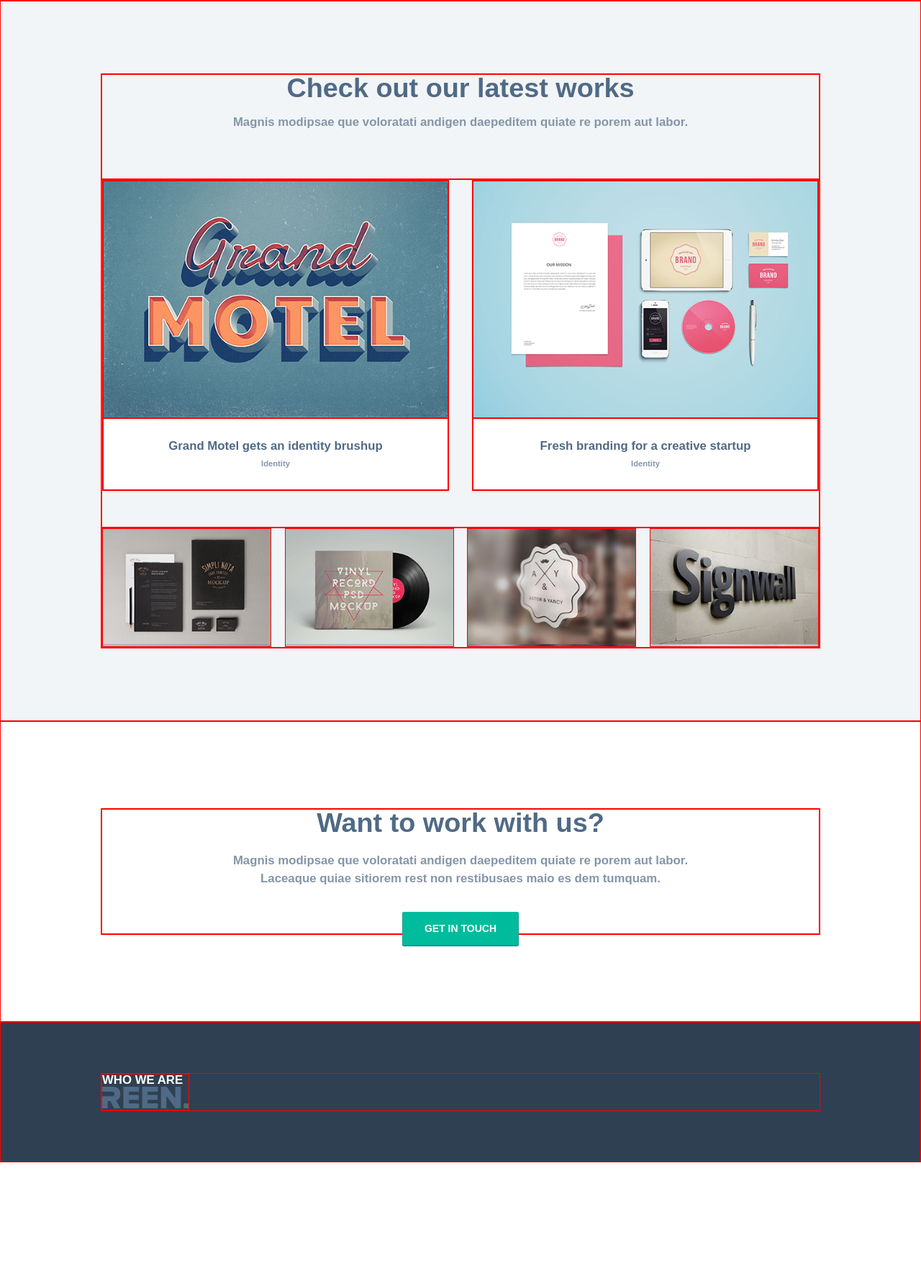
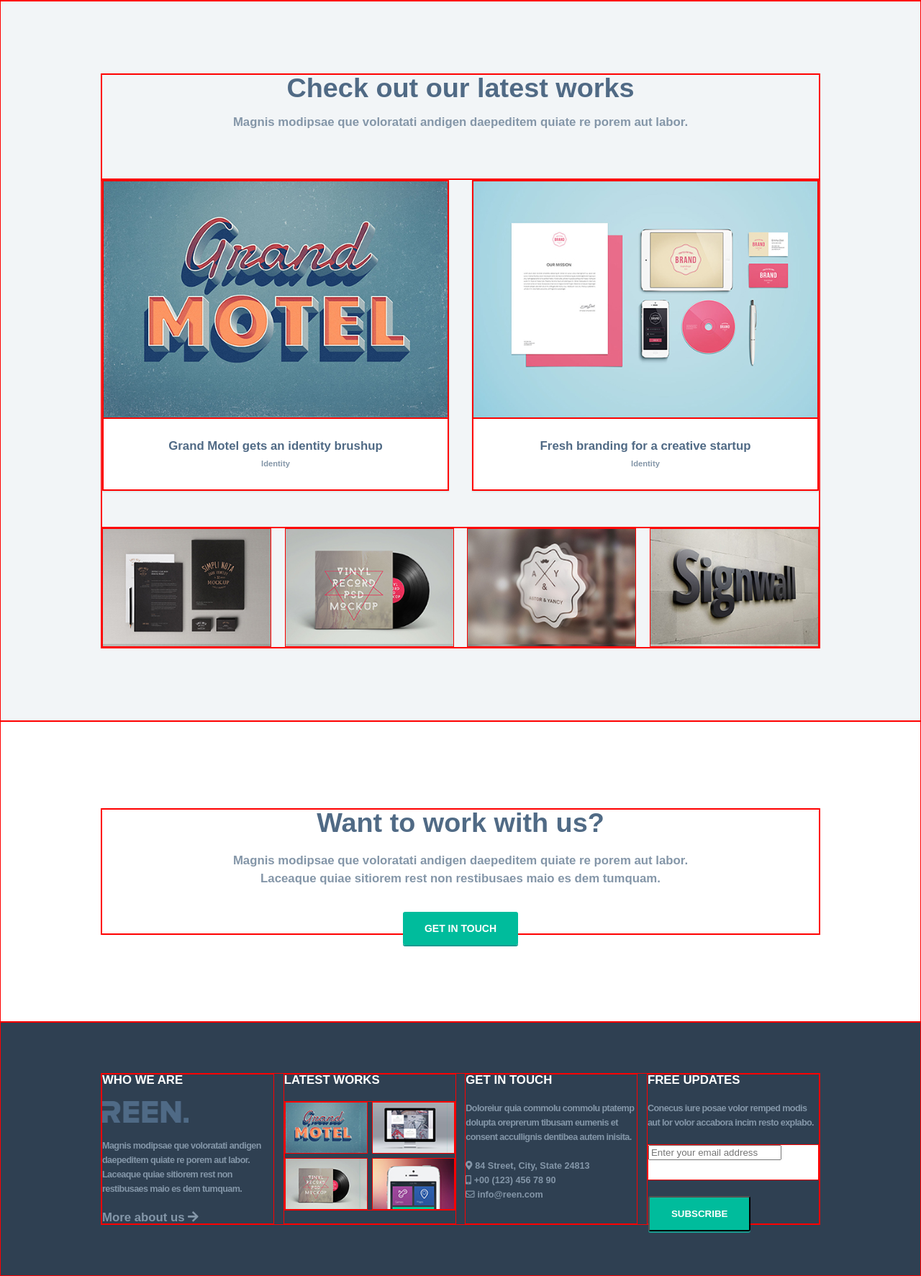
Before and after one commit to iyasmzn/WebDesign, a PHP site: page / in a window 1280 px wide. Shown: the part 1398-3171 px from the top of the page at 72% size. Before the commit the page ends 3013 px from the top, so only its background shows below. Run offline with PHP 8.4, Linux system fonts and the light colour scheme; some libraries are stand-ins or nearby versions.

Commit message:
update footer-1

```diff
--- a/css_responsive_ust_alfin/assets/style.css
+++ b/css_responsive_ust_alfin/assets/style.css
@@ -53,6 +53,7 @@ div, span {
 }
 a {
     text-decoration: none;
+    color: black;
 }
 /*One For All*/
 .container {
@@ -65,66 +66,37 @@ a {
          -o-transform: translateX(-50%);
             transform: translateX(-50%);
 }
-[class*='flex'] {
-    display: flex;
-}
-[class*="flex-row-"] {
-    flex-flow: row wrap;
-}
+[class*='flex'] { display: flex;}
+[class*="flex-row-"] { flex-flow: row wrap;}
 .flex-between {
     height: 100%;
     justify-content: space-between;
 }
-.flex-around {
-    justify-content: space-around;
+.flex-around { justify-content: space-around;
 }
 .flex-row-center {
     align-items: center;
     justify-content: center;
     height: 100%;
 }
-.h-100 {
-    height: 100%;
-}
-.w-25 {
-    width: 25px;
-}
-.w-50 {
-    width: 70px;
-}
-.py-30 {
-    padding: 30px 0px;
-}
-.px-20 {
-    padding: 0px 20px;
-}
-.pr-20 {
-    padding-right: 20px;
-}
-.pb-20 {
-    padding-bottom: 20px;
-}
-.pb-50 {
-    padding-bottom: 50px;
-}
+.h-100 { height: 100%;}
+.w-25 { width: 25px;}
+.w-50 { width: 70px;}
+.py-30 { padding: 30px 0px;}
+.px-20 { padding: 0px 20px;}
+.pr-20 { padding-right: 20px;}
+.pb-20 { padding-bottom: 20px;}
+.pb-50 { padding-bottom: 50px;}
+.mb-20 { margin-bottom: 20px;}
 .color-blue {
     color: #506a85;
 }
-[class*=-bold] {
-    font-weight: bold;
-}
-[class*=f-size-sm] {
-    font-size: 0.8em;
-}
-[class*=f-size-md] {
-    font-size: 1.2em;
-}
-[class*=f-size-lg] {
-    font-size: 2em;
-}
-[class*=f-size-xlg] {
-    font-size: 2.7em;
-}
+[class*=-bold] { font-weight: bold;}
+[class*=f-size-sm] { font-size: 0.8em;}
+[class*=f-size-nm] { font-size: 0.9em;}
+[class*=f-size-md] { font-size: 1.2em;}
+[class*=f-size-lg] { font-size: 2em;}
+[class*=f-size-xlg] { font-size: 2.7em;}
 .main-1-text {
     width: 300px;
     font-size: 0.9em;
@@ -151,6 +123,7 @@ a {
     background-image: url('./images/carousel4.jpg');
     background-size: contain;
 }
+
 /* One for One */
 #header-sosmed {
     background: #f5f7fa;
@@ -194,21 +167,15 @@ a {
     margin-top: 50px;
     font-weight: bolder;
     color: white;
-    border: 1px solid #1b9a90;
-    border-top: none;
-    border-bottom: 2px solid #1b9a90;
+    box-shadow: 0px 2px 0px #1b9a90;
     border-radius: 3px;
 }
 .btn-2 {
     padding-left: 30px;
     padding-right: 30px;
 }
-#main-1 {
-    padding: 100px;
-}
-#main-1 h3 {
-    line-height: 25px;
-}
+#main-1 { padding: 100px;}
+#main-1 h3 { line-height: 25px;}
 #main-2 {
     background: #f2f5f7;
     padding: 100px 0px;
@@ -225,50 +192,52 @@ a {
     width: 480px;
     height: 330px;
 }
-#main-3 {
-    padding: 120px 0px;
-}
+#main-3 { padding: 120px 0px;}
 #footer-1 {
     background: #2f4052;
     padding: 70px 0px;
 }
+.thumb-box { width: 100%;}
+[class*='footer-box-'] { width: 240px;}
+[class*='thumb-img-'] {
+    width: 115px;
+    height: 72px;
+}
+[class*='thumb-img-1'] {
+    background: url('images/latest-work-thumb1.jpg');
+    background-size: contain;
+    margin-bottom: 6px;
+}
+[class*='thumb-img-2'] {
+    background: url('images/latest-work-thumb2.jpg');
+    background-size: contain;
+}
+[class*='thumb-img-3'] {
+    background: url('images/latest-work-thumb3.jpg');
+    background-size: contain;
+}
+[class*='thumb-img-4'] {
+    background: url('images/latest-work-thumb4.jpg');
+    background-size: cover;
+}
 /* HOVER */
-[class*='hover-'] {
+[class*='hover'] {
     cursor: pointer;
+    transition: all 0.3s;
 }
-[class*='hover-bg']:hover  {
-    color: white;
-}
-.hover-c-green:hover {
-    color: #37c5aa;
-}
-.hover-bg-fb:hover {
-    background: #4668b3;
-}
-.hover-bg-google:hover {
-    background: #de5745;
-}
-.hover-bg-twitter:hover {
-    background: #2fbbed;
-}
-.hover-bg-pin:hover {
-    background: #d94348;
-}
-.hover-bg-behance:hover {
-    background: #3079ff;
-}
-.hover-bg-drib:hover {
-    background: #eb6397;
-}
-.menu-hover:hover {
-    color: #37c5aa;
-}
+[class*='hover-bg']:hover  { color: white;}
+.hover-c-green:hover { color: #37c5aa!important;}
+.hover-bg-fb:hover { background: #4668b3;}
+.hover-bg-google:hover { background: #de5745;}
+.hover-bg-twitter:hover { background: #2fbbed;}
+.hover-bg-pin:hover { background: #d94348;}
+.hover-bg-behance:hover { background: #3079ff;}
+.hover-bg-drib:hover { background: #eb6397;}
+.menu-hover:hover { color: #37c5aa;}
 .btn-hover:hover {
     cursor: pointer;
     background: #17a78b;
     border: none;
-    border-bottom: 2px solid #148e76;
+    box-shadow: 0 1px 2px solid #148e76;
 }
-.hover-logo:hover {
-    background: rgba(255, 255, 255, 0.5);
-}
+.hover-logo:hover { background: rgba(255, 255, 255, 0.5);}
--- a/css_responsive_ust_alfin/index.php
+++ b/css_responsive_ust_alfin/index.php
@@ -12,20 +12,20 @@
 	<div id="header-sosmed">
 		<div class="flex-between color-blue container">
 			<div class="flex-row-center fa-xs" style="font-weight: bold">
-				<div class="hover-c-green" style="padding-right: 25px">
-					<i class="far fa-envelope"></i>&nbsp&nbsp&nbsp info@reen.com
+				<div style="padding-right: 25px">
+					<a class="color-blue hover-c-green" href="#header-sosmed"><i class="far fa-envelope"></i>&nbsp&nbsp&nbsp info@reen.com</a>
 				</div>
-				<div class="hover-c-green">
-					<i class="fas fa-mobile-alt"></i>&nbsp&nbsp&nbsp +00 (123) 456 78 90
+				<div>
+					<a class="color-blue hover-c-green" href="#header-sosmed"><i class="fas fa-mobile-alt"></i>&nbsp&nbsp&nbsp +00 (123) 456 78 90</a>
 				</div>
 			</div>
 			<div class="flex-row-center fa-xs">
-				<div class="flex-row-center w-25 fa-sm hover-bg-fb"><i class="fab fa-facebook-f"></i></div>
-				<div class="flex-row-center w-25 fa-sm hover-bg-google"><i class="fab fa-google-plus-g"></i></div>
-				<div class="flex-row-center w-25 fa-sm hover-bg-twitter"><i class="fab fa-twitter"></i></div>
-				<div class="flex-row-center w-25 fa-sm hover-bg-pin"><i class="fab fa-pinterest-p"></i></div>
-				<div class="flex-row-center w-25 fa-sm hover-bg-behance"><i class="fab fa-behance"></i></div>
-				<div class="flex-row-center w-25 fa-sm hover-bg-drib"><i class="fab fa-dribbble"></i></div>
+				<a class="flex-row-center w-25 fa-sm color-blue hover-bg-fb"><i class="fab fa-facebook-f"></i></a>
+				<a class="flex-row-center w-25 fa-sm color-blue hover-bg-google"><i class="fab fa-google-plus-g"></i></a>
+				<a class="flex-row-center w-25 fa-sm color-blue hover-bg-twitter"><i class="fab fa-twitter"></i></a>
+				<a class="flex-row-center w-25 fa-sm color-blue hover-bg-pin"><i class="fab fa-pinterest-p"></i></a>
+				<a class="flex-row-center w-25 fa-sm color-blue hover-bg-behance"><i class="fab fa-behance"></i></a>
+				<a class="flex-row-center w-25 fa-sm color-blue hover-bg-drib"><i class="fab fa-dribbble"></i></a>
 			</div>
 		</div>
 	</div>
@@ -146,8 +146,36 @@
 	<div id="footer-1">
 		<div class="container flex-row flex-between" style="color: white;">
 			<div class="footer-box-1">
-				<h2 class="f-size-md-bold">WHO WE ARE</h2>
-				<img src="assets/images/logo.png" style="width: 120px;">
+				<h2 class="f-size-md-bold mb-20">WHO WE ARE</h2>
+				<img class="mb-20" src="assets/images/logo.png" style="width: 120px;">
+				<p class="f-size-nm-bold mb-20" style="color: #8496a8;line-height: 20px;letter-spacing: -0.6px;">Magnis modipsae que voloratati andigen daepeditem quiate re porem aut labor.<br>Laceaque quiae sitiorem rest non restibusaes maio es dem tumquam.</p>
+				<a class="f-size-md-bold hover-c-green" href="#footer-1" style="color: #8496a8">More about us <i class="fa fa-arrow-right"></i></a>
+			</div>
+			<div class="footer-box-2">
+				<h2 class="f-size-md-bold mb-20">LATEST WORKS</h2>
+				<div class="thumb-box flex-row- flex-between" style="height: auto;">
+					<div class="thumb-img-1"></div>
+					<div class="thumb-img-2"></div>
+					<div class="thumb-img-3"></div>
+					<div class="thumb-img-4"></div>
+				</div>
+			</div>
+			<div class="footer-box-3">
+				<h2 class="f-size-md-bold mb-20">GET IN TOUCH</h2>
+				<p class="f-size-nm-bold mb-20" style="color: #8496a8;line-height: 20px;letter-spacing: -0.6px;">Doloreiur quia commolu commolu ptatemp dolupta oreprerum tibusam eumenis et consent accullignis dentibea autem inisita.</p>
+				<a class="f-size-nm-bold color-blue hover-c-green" style="color: #8496a8;line-height: 20px;" href="#footer-1"><i class="fas fa-map-marker-alt"></i> 84 Street, City, State 24813</a><br>
+				<a class="f-size-nm-bold color-blue hover-c-green" style="color: #8496a8;line-height: 20px;" href="#footer-1"><i class="fas fa-mobile-alt"></i> +00 (123) 456 78 90</a><br>
+				<a class="f-size-nm-bold color-blue hover-c-green" style="color: #8496a8;line-height: 20px;" href="#footer-1"><i class="far fa-envelope"></i> info@reen.com</a>
+			</div>
+			<div class="footer-box-4">
+				<h2 class="f-size-md-bold mb-20">FREE UPDATES</h2>
+				<p class="f-size-nm-bold mb-20" style="color: #8496a8;line-height: 20px;letter-spacing: -0.6px;">Conecus iure posae volor remped modis aut lor volor accabora incim resto explabo.</p>
+				<form action="#footer-1" method="post">
+					<div class="flex-row- flex- between" style="width: 100%;height: 50px;background: white;">
+						<input class="input" type="email" name="" style="" placeholder="Enter your email address">
+						<button class="btn-1 btn-2 btn-hover" type="submit">SUBSCRIBE</button>
+					</div>
+				</form>
 			</div>
 		</div>
 	</div>
```
